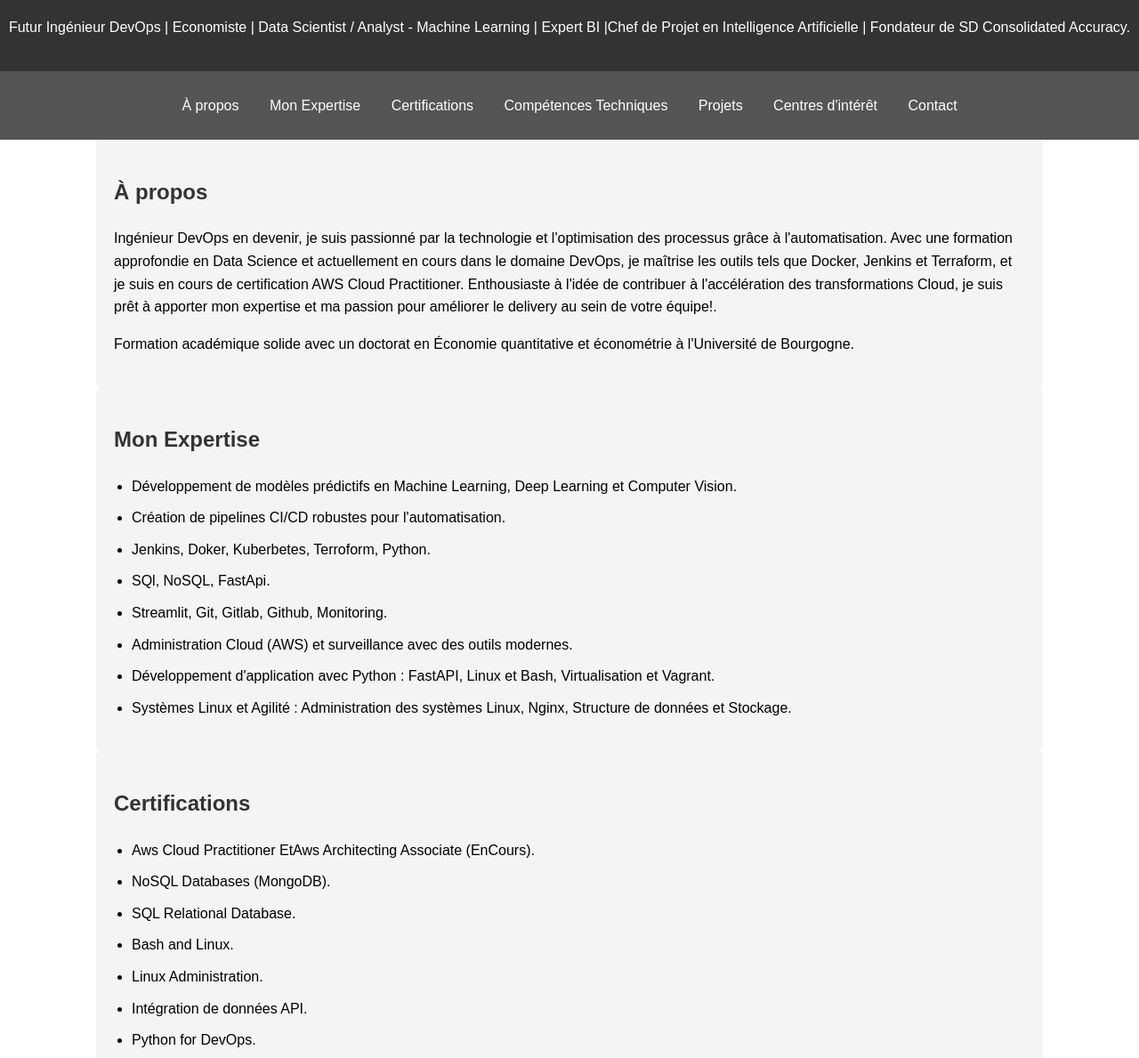
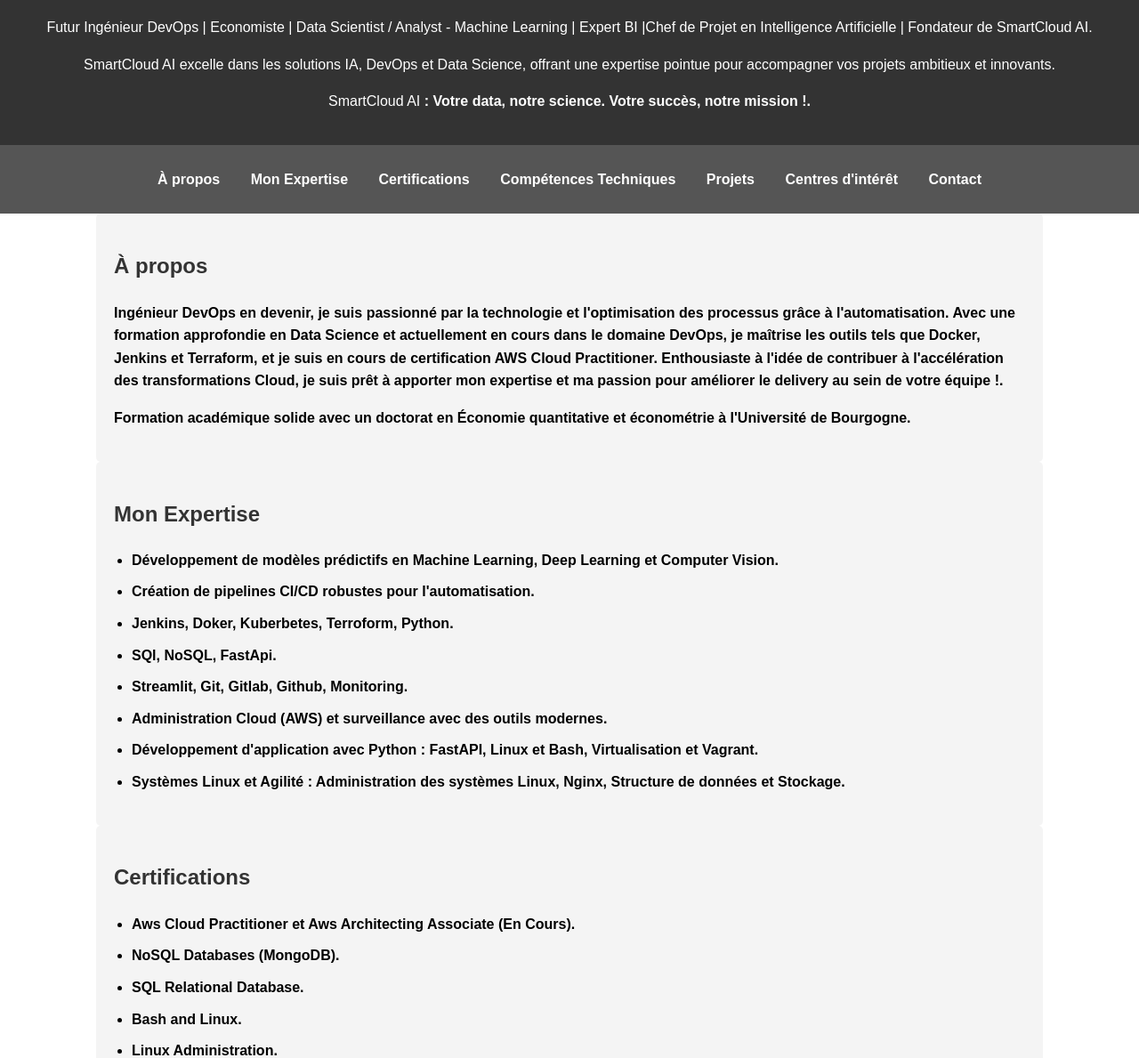
Before and after one commit to SDKisito/saliou-diedhiou.github.io, a plain HTML site: page index.html in a window 1280 px wide. Shown: the part 96-1285 px from the top of the page at 89% size. Drawn offline with Linux system fonts and the light colour scheme.

Commit message:
index.html

```diff
--- a/index.html
+++ b/index.html
@@ -67,7 +67,10 @@
 <body>
     <header>
         <h1>Bonjour, je suis Saliou DIEDHIOU</h1>
-        <p>Futur Ingénieur DevOps | Economiste | Data Scientist / Analyst - Machine Learning | Expert BI |Chef de Projet en Intelligence Artificielle | Fondateur de SD Consolidated Accuracy.</p>
+        <p>Futur Ingénieur DevOps | Economiste | Data Scientist / Analyst - Machine Learning | Expert BI |Chef de Projet en Intelligence Artificielle | Fondateur de SmartCloud AI.</p>
+        <p>SmartCloud AI excelle dans les solutions IA, DevOps et Data Science, offrant une expertise pointue pour accompagner vos projets ambitieux et innovants.</p>
+        <p>SmartCloud AI<strong> : Votre data, notre science. Votre succès, notre mission !.</p>
+
     </header>
     <nav>
         <ul>
@@ -83,7 +86,7 @@
     <main>
         <section id="about" class="container">
             <h2>À propos</h2>
-            <p>Ingénieur DevOps en devenir, je suis passionné par la technologie et l'optimisation des processus grâce à l'automatisation. Avec une formation approfondie en Data Science et actuellement en cours dans le domaine DevOps, je maîtrise les outils tels que Docker, Jenkins et Terraform, et je suis en cours de certification AWS Cloud Practitioner. Enthousiaste à l'idée de contribuer à l'accélération des transformations Cloud, je suis prêt à apporter mon expertise et ma passion pour améliorer le delivery au sein de votre équipe!.</p>
+            <p>Ingénieur DevOps en devenir, je suis passionné par la technologie et l'optimisation des processus grâce à l'automatisation. Avec une formation approfondie en Data Science et actuellement en cours dans le domaine DevOps, je maîtrise les outils tels que Docker, Jenkins et Terraform, et je suis en cours de certification AWS Cloud Practitioner. Enthousiaste à l'idée de contribuer à l'accélération des transformations Cloud, je suis prêt à apporter mon expertise et ma passion pour améliorer le delivery au sein de votre équipe !.</p>
             <p>Formation académique solide avec un doctorat en Économie quantitative et économétrie à l'Université de Bourgogne.</p>
         </section>
 
@@ -104,7 +107,7 @@
         <section id="certifications" class="container">
             <h2>Certifications</h2>
             <ul>
-                <li>Aws Cloud Practitioner EtAws Architecting Associate (EnCours).</li>
+                <li>Aws Cloud Practitioner et Aws Architecting Associate (En Cours).</li>
                 <li>NoSQL Databases (MongoDB).</li>
                 <li>SQL Relational Database.</li>
                 <li>Bash and Linux.</li>
```
